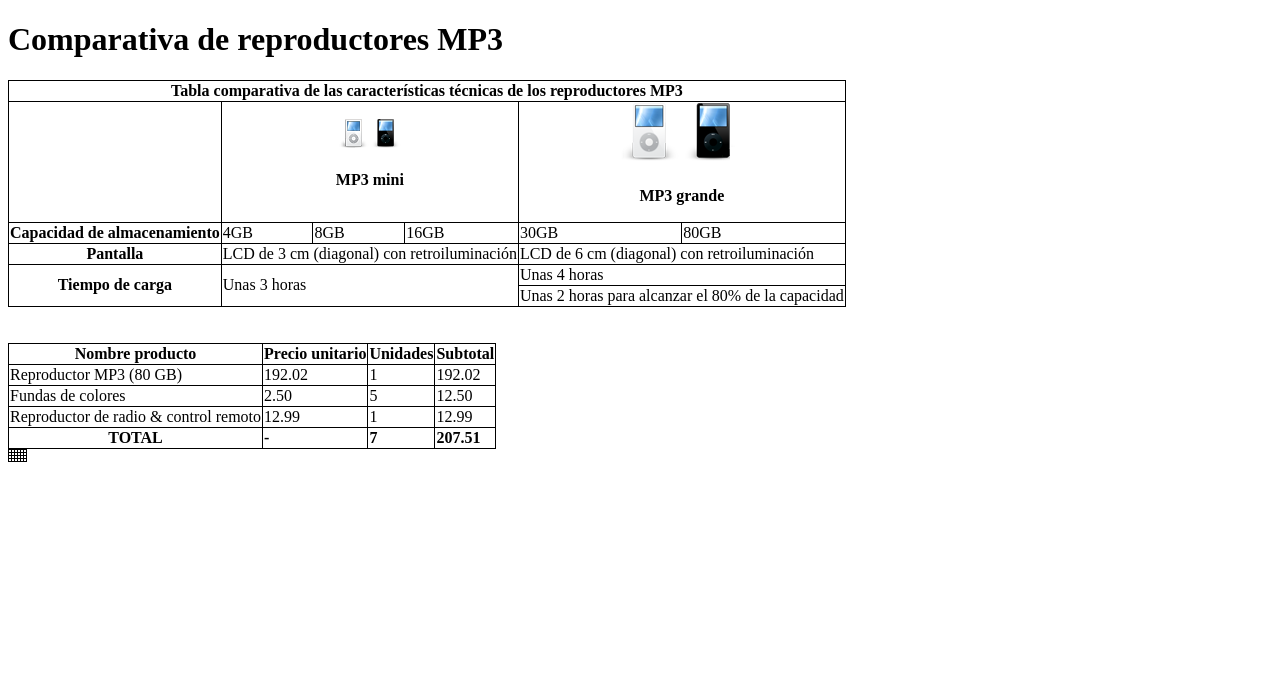
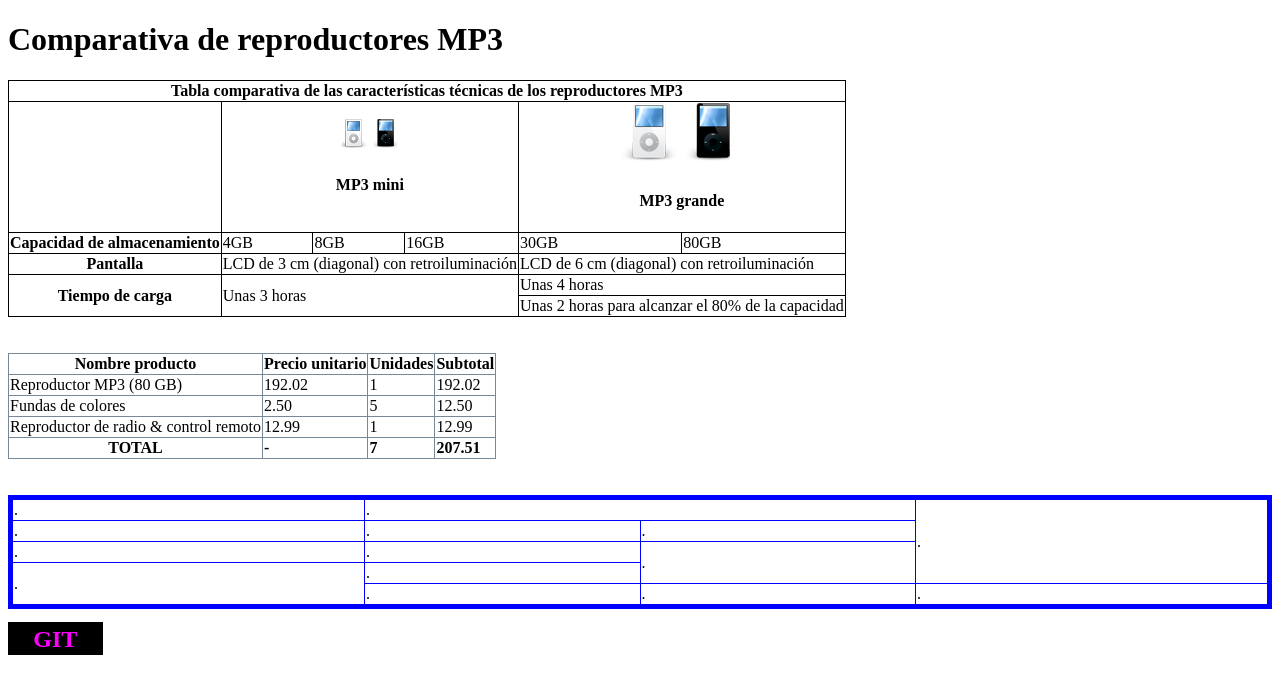
Before and after one commit to albacmerino/LenguajeMarcas, a plain HTML site: page Ejercicios_LM/ejerciciosEntregados/Actividad4/tablas.html in a window 1280 px wide. Drawn offline with Linux system fonts and the light colour scheme.

Commit message:
ejercicio3

```diff
--- a/Ejercicios_LM/ejerciciosEntregados/Actividad4/tablas.css
+++ b/Ejercicios_LM/ejerciciosEntregados/Actividad4/tablas.css
@@ -1,26 +1,48 @@
-table, th, td {
+.ejercicio1 th, .ejercicio1 tr, .ejercicio1 td, .ejercicio1 {
     border: 0.1px solid black;
     border-collapse: collapse;
 }
 
-.tabla1 {
+.ejercicio1 .tabla1 {
     font-weight: bolder;
     text-align: center;
 }
-.imagen {
+.ejercicio1 .imagen {
     text-align: center;
     font-weight: bolder;
 }
 
-#cabeceraTabla2 {
+.ejercicio2 tr, .ejercicio2 td, .ejercicio2{
+    border: 0.1px solid lightslategrey;
+    border-collapse: collapse;
+}
+
+.ejercicio2 .cabeceraTabla2 {
     font-weight: bolder;
     text-align: center;
 }
 
-#pieTabla2 {
+.ejercicio2 .pieTabla2 {
     font-weight: bolder;
 }
 
-#pie2Tabla2 {
+.ejercicio2 .pie2Tabla2 {
     text-align: center;
 }
+
+.ejercicio3 tr, .ejercicio3 td{
+    border: 1px solid blue;
+}
+
+.ejercicio3 {
+    border-collapse: collapse;
+    border: 5px solid blue;
+}
+.pie {
+    font-size: 1.5em;
+    font-weight: bold;
+    color:#FF00FF;
+    background-color: black;
+    padding: 0.3% 2% 0.3% 2%;
+    text-decoration: none;
+}
--- a/Ejercicios_LM/ejerciciosEntregados/Actividad4/tablas.html
+++ b/Ejercicios_LM/ejerciciosEntregados/Actividad4/tablas.html
@@ -1,24 +1,42 @@
 <!DOCTYPE html>
 <html lang="en">
   <head>
-    <meta charset="UTF-8">
-    <meta name="viewport" content="width=device-width, initial-scale=1.0">
+    <meta charset="UTF-8" />
+    <meta name="viewport" content="width=device-width, initial-scale=1.0" />
     <title>Tabla comparativa</title>
-    <link rel="stylesheet" href="./tablas.css">
+    <link rel="stylesheet" href="./tablas.css" />
   </head>
+
   <body>
     <header>
       <h1>Comparativa de reproductores MP3</h1>
     </header>
     <main>
-        <table>
+      <table class="ejercicio1">
         <tr>
-                <th colspan="6">Tabla comparativa de las características técnicas de los reproductores MP3</th>
+          <th colspan="6">
+            Tabla comparativa de las características técnicas de los
+            reproductores MP3
+          </th>
         </tr>
         <tr class="imagen">
           <td></td>
-                <td colspan="3"><img src="mp3_pequeno_blanco.png"><img src="mp3_pequeno_negro.png"><p>MP3 mini</p></td>
-                <td colspan="2"><img src="mp3_grande_blanco.png"><img src="mp3_grande_negro.png"><p>MP3 grande</p></td>
+          <td colspan="3">
+            <img
+              src="/Ejercicios_LM/ejerciciosEntregados/Actividad4/img/mp3_pequeno_blanco.png"
+            /><img
+              src="/Ejercicios_LM/ejerciciosEntregados/Actividad4/img/mp3_pequeno_negro.png"
+            />
+            <h4>MP3 mini</h4>
+          </td>
+          <td colspan="2">
+            <img
+              src="/Ejercicios_LM/ejerciciosEntregados/Actividad4/img/mp3_grande_blanco.png"
+            /><img
+              src="/Ejercicios_LM/ejerciciosEntregados/Actividad4/img/mp3_grande_negro.png"
+            />
+            <h4>MP3 grande</h4>
+          </td>
         </tr>
         <tr>
           <td class="tabla1">Capacidad de almacenamiento</td>
@@ -42,9 +60,9 @@
           <td colspan="2">Unas 2 horas para alcanzar el 80% de la capacidad</td>
         </tr>
       </table>
-        <br><br>
-        <table>
-            <tr id="cabeceraTabla2">
+      <br /><br />
+      <table class="ejercicio2">
+        <tr class="cabeceraTabla2">
           <td>Nombre producto</td>
           <td>Precio unitario</td>
           <td>Unidades</td>
@@ -68,50 +86,54 @@
           <td>1</td>
           <td>12.99</td>
         </tr>
-            <tr id="pieTabla2">
-                <td id="pie2Tabla2">TOTAL</td>
+        <tr class="pieTabla2">
+          <td class="pie2Tabla2">TOTAL</td>
           <td>-</td>
           <td>7</td>
           <td>207.51</td>
         </tr>
       </table>
-        <div>
-            <table>
+      <br /><br />
+      <table class="ejercicio3" style="width: 100%">
+        <!---tr son las filas y td celdas de las filas, rowspan para el alto de la fila
+        y colspan para el ancho de la columna-->
         <tr>
-                    <td></td>
-                    <td></td>
-                    <td></td>
-                    <td></td>
-                    <td></td>
-                    <td></td>
+          <td>.</td>
+          <td colspan="2">.</td>
+          <td rowspan="5">.</td>
         </tr>
         <tr>
-                    <td></td>
-                    <td></td>
-                    <td></td>
-                    <td></td>
-                    <td></td>
-                    <td></td>
+          <td>.</td>
+          <td>.</td>
+          <td>.</td>
         </tr>
         <tr>
-                    <td></td>
-                    <td></td>
-                    <td></td>
-                    <td></td>
-                    <td></td>
-                    <td></td>
+          <td>.</td>
+          <td rowspan="2">.</td>
+          <td rowspan="3">.</td>
         </tr>
         <tr>
-                    <td></td>
-                    <td></td>
-                    <td></td>
-                    <td></td>
-                    <td></td>
-                    <td></td>
+          <td rowspan="3">.</td>
+        </tr>
+        <tr>
+          <td>.</td>
+        </tr>
+        <tr>
+          <td>.</td>
+          <td>.</td>
+          <td>.</td>
         </tr>
       </table>
-        </div>
     </main>
-    <footer></footer>
+    <footer>
+      <p>
+        <a
+          href="../../../index.html"
+          title="Volver al índice del repositorio"
+          class="pie"
+          >GIT</a
+        >
+      </p>
+    </footer>
   </body>
 </html>
```
Also changed, not shown: index.html (+1 -0 lines), Ejercicios_LM/ejerciciosEntregados/Actividad4/img/mp3_grande_blanco.png (renamed from Ejercicios_LM/ejerciciosEntregados/Actividad4/mp3_grande_blanco.png), Ejercicios_LM/ejerciciosEntregados/Actividad4/img/mp3_grande_negro.png (renamed from Ejercicios_LM/ejerciciosEntregados/Actividad4/mp3_grande_negro.png), Ejercicios_LM/ejerciciosEntregados/Actividad4/img/mp3_pequeno_blanco.png (renamed from Ejercicios_LM/ejerciciosEntregados/Actividad4/mp3_pequeno_blanco.png), Ejercicios_LM/ejerciciosEntregados/Actividad4/img/mp3_pequeno_negro.png (renamed from Ejercicios_LM/ejerciciosEntregados/Actividad4/mp3_pequeno_negro.png). Lines whose indentation alone changed are shown as unchanged.
